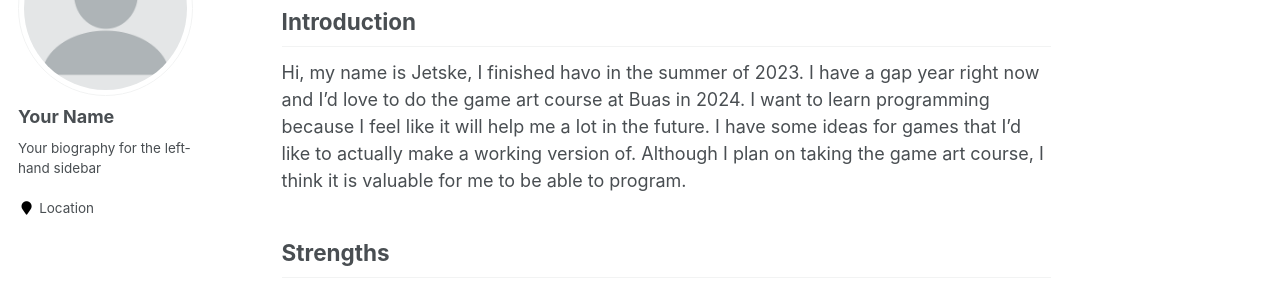
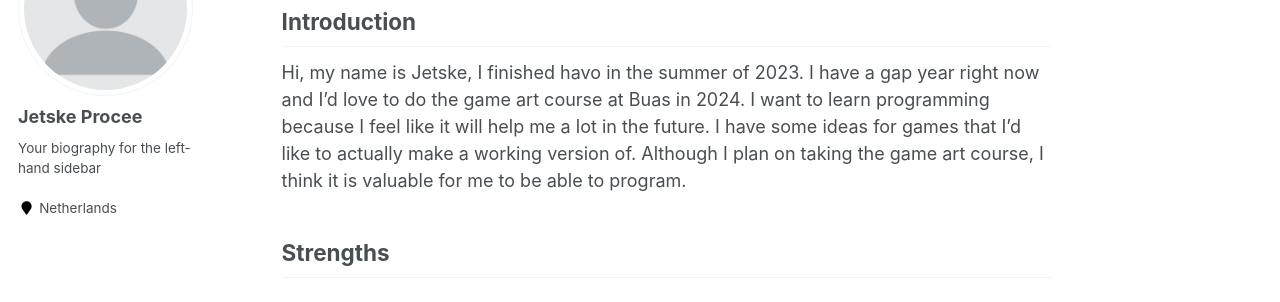
Before and after one commit to Jetplane444/Cpp-for-games, a Jekyll site: the page built from _pages/index.md, in a window 1280 px wide. Shown: the part 197-499 px from the top of the page. Built offline with Jekyll 4.4.1, drawn with Linux system fonts in a browser that asks for light colours.

Commit message:
Updated config

```diff
--- a/_config.yml
+++ b/_config.yml
@@ -80,10 +80,10 @@ analytics:
 
 # Site Author
 author:
-  name             : "Your Name"
+  name             : "Jetske Procee"
   avatar           : "profile.png"
   bio              : "Your biography for the left-hand sidebar"
-  location         : "Location"
+  location         : "Netherlands"
   employer         :
   pubmed           : # "https://www.ncbi.nlm.nih.gov/pubmed/?term=john+snow"
   googlescholar    : # "http://yourfullgooglescholarurl.com"
```
